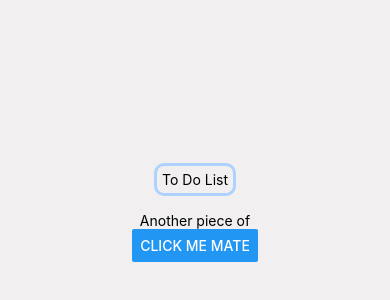
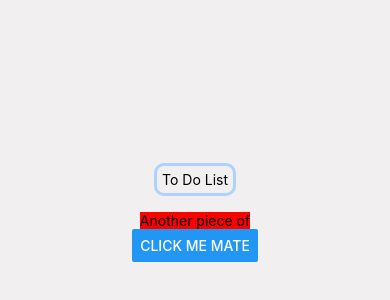
Before and after one commit to Alzubair98/RNCourse, a React Native app: screen / in a window 390 px wide. Shown: the part 218-518 px from the top of the page. Built offline with nearby package versions, Linux system fonts and the light colour scheme.

Commit message:
add object style

```diff
--- a/App.js
+++ b/App.js
@@ -15,7 +15,7 @@ export default function App() {
       >
         To Do List
       </Text>
-      <Text>Another piece of</Text>
+      <Text style={styles.test}>Another piece of</Text>
       <Button title="click me mate" />
       <StatusBar style="auto" />
     </View>
@@ -29,4 +29,7 @@ const styles = StyleSheet.create({
     alignItems: "center",
     justifyContent: "center",
   },
+  test: {
+    backgroundColor: "red",
+  },
 });
```
